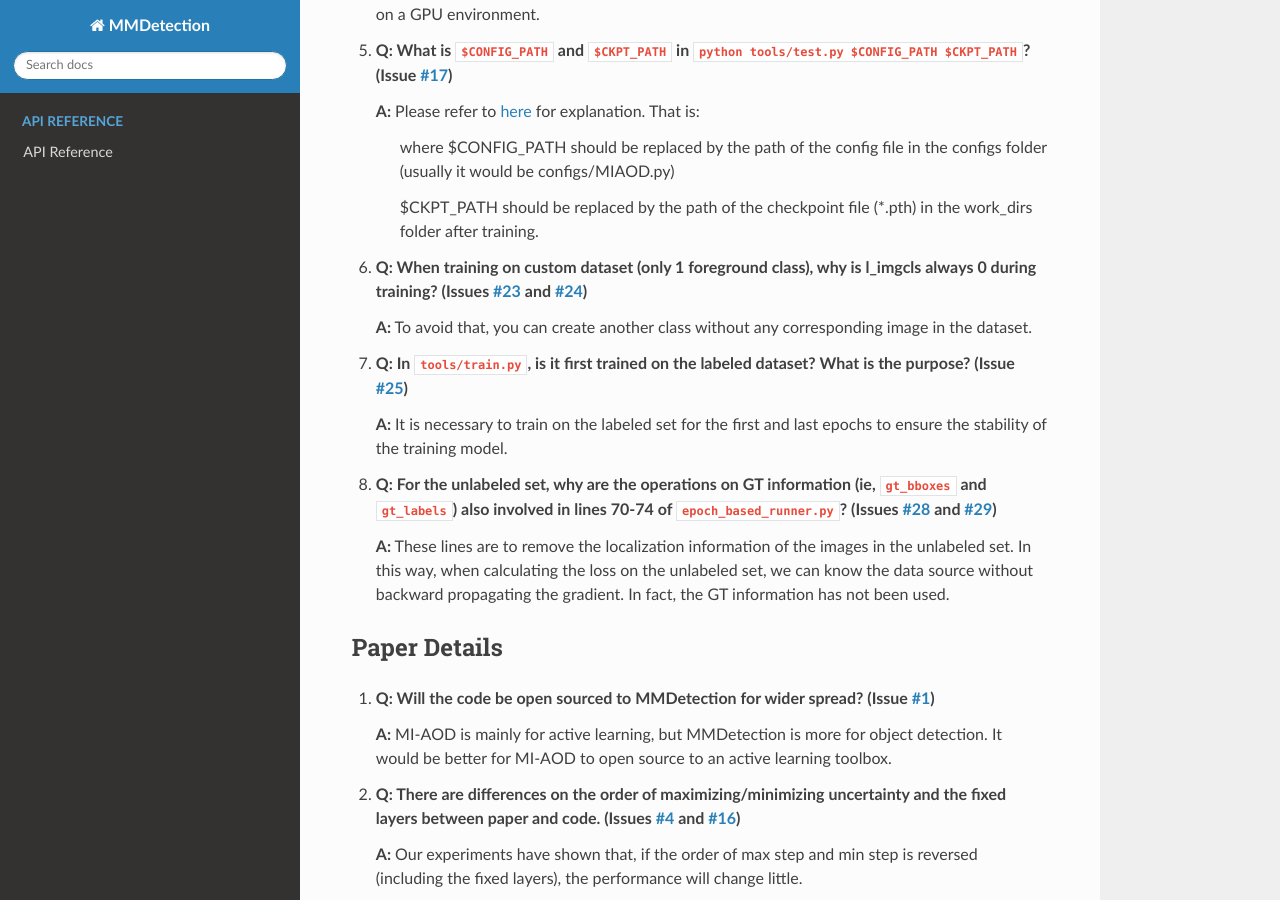
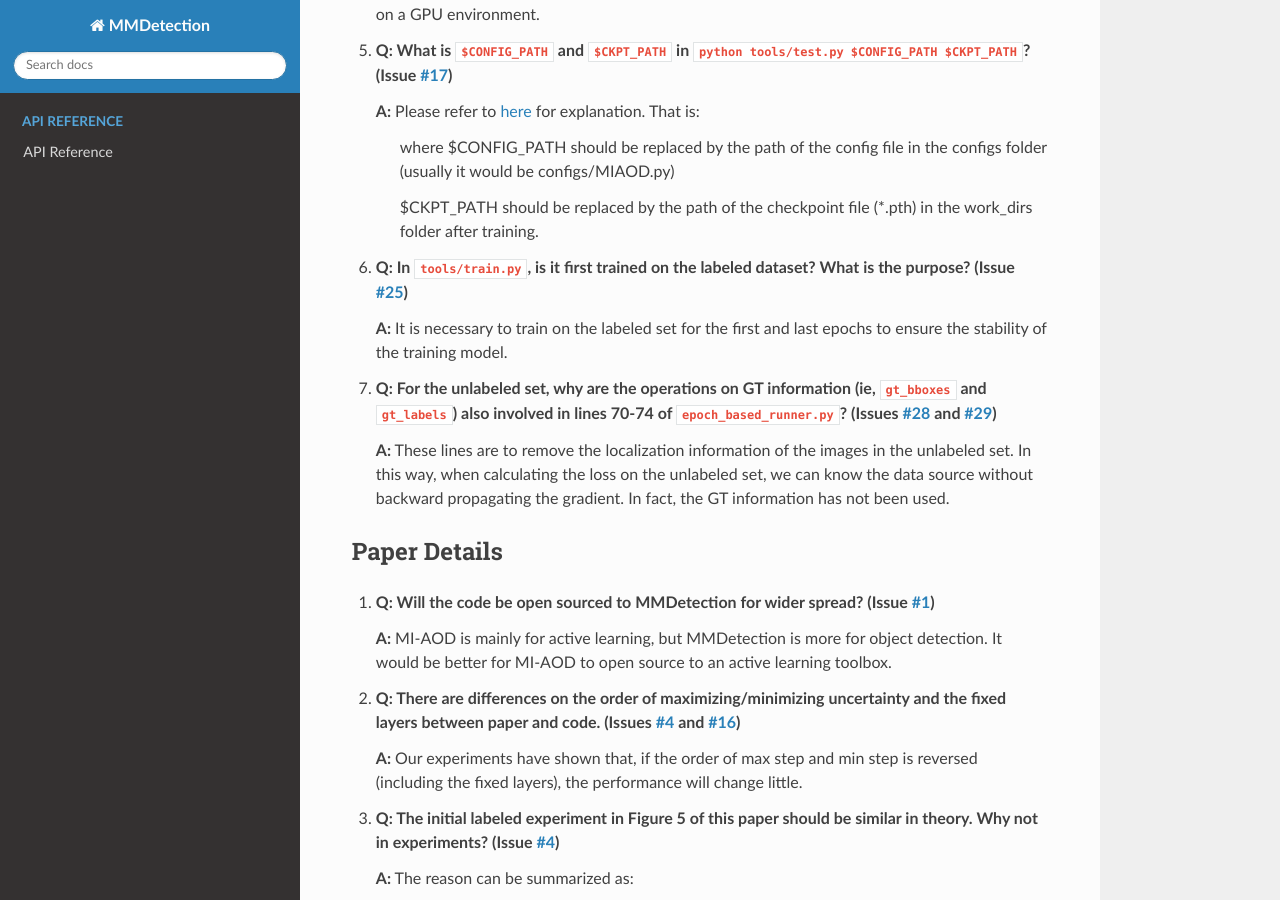
Before and after one commit to yuantn/MI-AOD, a Sphinx documentation site: the page built from docs/FAQ.md, in a window 1280 px wide and 900 px high, scrolled down 2096 px. Built offline with Sphinx 7.4.7 and the Read the Docs theme 2.0.0, drawn with Linux system fonts in a browser that asks for light colours; pages that are not in the unit, such as notebooks, are missing from menus; some of the changed text lies outside the part shown.

Commit message:
Adjust orders

```diff
--- a/docs/FAQ.md
+++ b/docs/FAQ.md
@@ -103,15 +103,11 @@
 
     > $CKPT_PATH should be replaced by the path of the checkpoint file (*.pth) in the work_dirs folder after training.
 
-6.  **Q: When training on custom dataset (only 1 foreground class), why is l_imgcls always 0 during training? (Issues [#23](../../../issues/23) and [#24](../../../issues/24))**
-
-    **A:** To avoid that, you can create another class without any corresponding image in the dataset.
-
-7.  **Q: In `tools/train.py`, is it first trained on the labeled dataset? What is the purpose? (Issue [#25](../../../issues/26))**
+6.  **Q: In `tools/train.py`, is it first trained on the labeled dataset? What is the purpose? (Issue [#25](../../../issues/26))**
 
     **A:** It is necessary to train on the labeled set for the first and last epochs to ensure the stability of the training model.
 
-8.  **Q: For the unlabeled set, why are the operations on GT information (ie, `gt_bboxes` and `gt_labels`) also involved in lines 70-74 of `epoch_based_runner.py`? (Issues [#28](../../../issues/28) and [#29](../../../issues/29))**
+7.  **Q: For the unlabeled set, why are the operations on GT information (ie, `gt_bboxes` and `gt_labels`) also involved in lines 70-74 of `epoch_based_runner.py`? (Issues [#28](../../../issues/28) and [#29](../../../issues/29))**
 
     **A:** These lines are to remove the localization information of the images in the unlabeled set.
     In this way, when calculating the loss on the unlabeled set, we can know the data source without backward propagating the gradient.
```
Also changed, not shown: other parts of docs/FAQ.md (+6 -2 lines).
